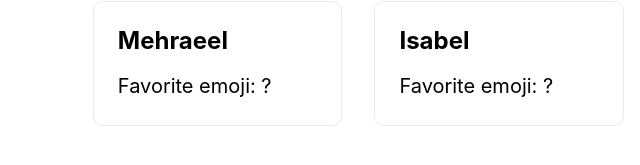
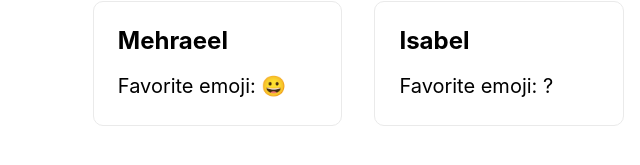
Before and after one commit to Design-and-Partnership-Lab/daplabworkshop, a plain HTML site: page index.html in a window 1280 px wide. Shown: the part 577-742 px from the top of the page, 0-640 px from the left. Drawn offline with Linux system fonts and the light colour scheme.

Commit message:
Added 😀 emoji

```diff
--- a/index.html
+++ b/index.html
@@ -53,7 +53,7 @@
             </div>
             <div class="card">
                 <h3>Mehraeel</h3>
-                <p>Favorite emoji: ?</p>
+                <p>Favorite emoji: 😀</p>
             </div>
             <div class="card">
                 <h3>Isabel</h3>
```
